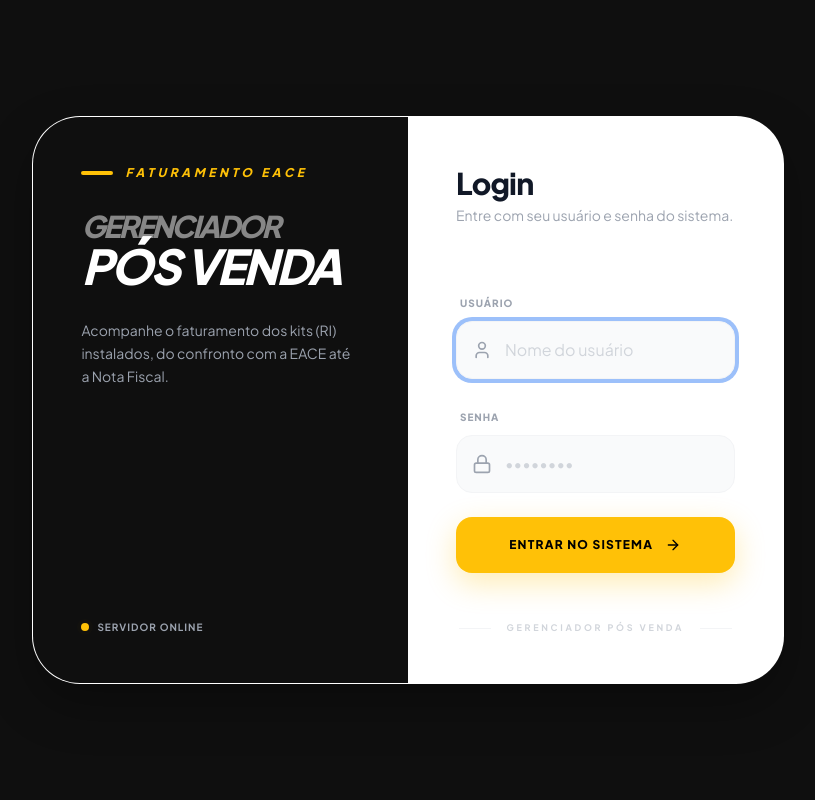
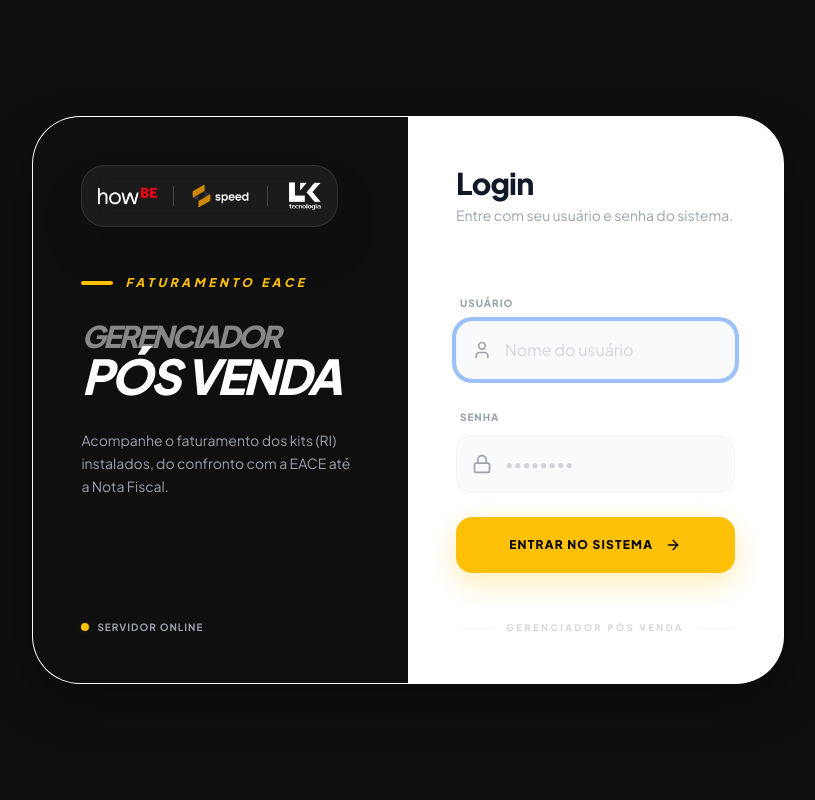
Before and after one commit to eliasneto/System_PosVenda, a Django app: page /login/ in a window 1280 px wide. Shown: the whole page, without its empty margins (232-1047 px from the left). Run offline with Django 5.2, Linux system fonts and the light colour scheme; some libraries are stand-ins or nearby versions.

Commit message:
[FEAT-001] Adiciona os 3 logos de marca no menu e na tela de login
Copiados de static/img/ do modulo-posVenda (logo3.png ja com o fundo
vermelho removido). Ajustados login.html e base.html para exibi-los, no
mesmo padrao visual do repositorio original, adaptado as classes pv-*.

Co-Authored-By: Claude Sonnet 5 <noreply@anthropic.com>

```diff
--- a/apps/core/templates/core/base.html
+++ b/apps/core/templates/core/base.html
@@ -46,6 +46,13 @@
 
     <aside id="sidebar" class="fixed top-0 left-0 h-full w-64 bg-pv-black text-white z-50 transform transition-transform duration-300 ease-in-out md:translate-x-0 -translate-x-full border-r border-white/5 shadow-2xl flex flex-col overflow-y-auto">
         <div class="p-6 mb-2">
+            <div class="flex items-center justify-between gap-2 bg-white/5 p-3 rounded-2xl border border-white/5 mb-4">
+                <div class="flex-1 flex justify-center"><img src="{% static 'img/logo1.png' %}" alt="Logo 1" class="h-6 w-auto object-contain"></div>
+                <div class="w-px h-4 bg-white/10"></div>
+                <div class="flex-1 flex justify-center"><img src="{% static 'img/logo2.png' %}" alt="Logo 2" class="h-6 w-auto object-contain"></div>
+                <div class="w-px h-4 bg-white/10"></div>
+                <div class="flex-1 flex justify-center"><img src="{% static 'img/logo3.png' %}" alt="Logo 3" class="h-6 w-auto object-contain"></div>
+            </div>
             <div class="flex flex-col ml-1">
                 <span class="text-2xl font-black italic uppercase tracking-tighter leading-none text-white">Gerenciador</span>
                 <span class="text-2xl font-black italic uppercase tracking-tighter leading-none text-pv-yellow">Pós Venda</span>
--- a/apps/core/templates/core/login.html
+++ b/apps/core/templates/core/login.html
@@ -1,4 +1,5 @@
 {% extends "core/base.html" %}
+{% load static %}
 
 {% block content %}
 <div class="w-full max-w-[950px] mx-auto">
@@ -8,6 +9,20 @@
             <div class="absolute -top-24 -left-24 w-64 h-64 bg-pv-yellow/10 blur-[100px] rounded-full"></div>
 
             <div class="relative z-10">
+                <div class="inline-flex items-center gap-4 bg-white/5 backdrop-blur-md p-4 rounded-3xl border border-white/10 mb-12 shadow-2xl">
+                    <div class="flex items-center justify-center">
+                        <img src="{% static 'img/logo1.png' %}" alt="Logo 1" class="h-7 w-auto object-contain">
+                    </div>
+                    <div class="w-px h-5 bg-white/20"></div>
+                    <div class="flex items-center justify-center">
+                        <img src="{% static 'img/logo2.png' %}" alt="Logo 2" class="h-7 w-auto object-contain">
+                    </div>
+                    <div class="w-px h-5 bg-white/20"></div>
+                    <div class="flex items-center justify-center">
+                        <img src="{% static 'img/logo3.png' %}" alt="Logo 3" class="h-7 w-auto object-contain">
+                    </div>
+                </div>
+
                 <div class="space-y-4">
                     <div class="flex items-center gap-3">
                         <div class="w-8 h-1 bg-pv-yellow rounded-full"></div>
```
Also changed, not shown: static/img/logo1.png (added), static/img/logo2.png (added), static/img/logo3.png (added).
